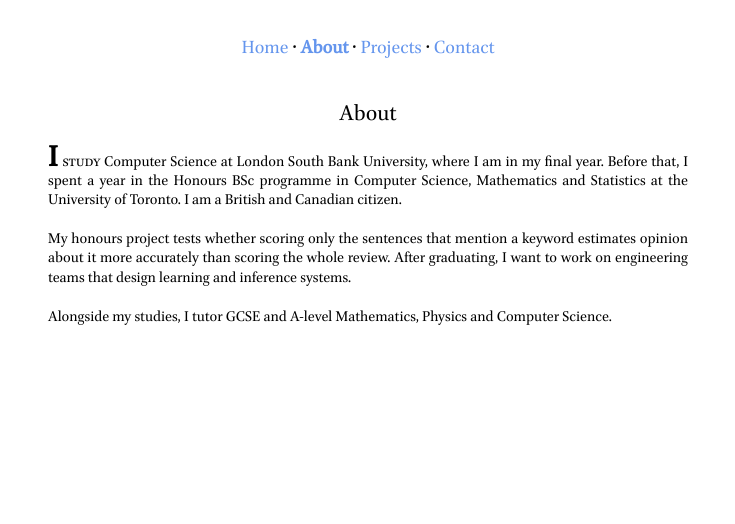
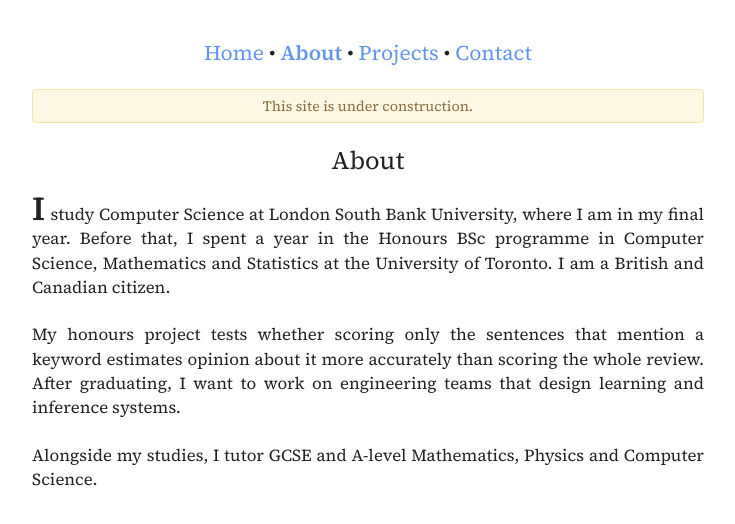
Before and after one commit to vpt-dev/personal-site, a plain HTML site: page about.html in a window 1280 px wide. Shown: the whole page, without its empty margins (272-1007 px from the left). Drawn offline with Linux system fonts and the light colour scheme.

Commit message:
Switch to Source Serif 4 and add an under-construction notice
Co-Authored-By: Claude Opus 5.5 <noreply@anthropic.com>
Claude-Session: https://claude.ai/code/session_017q7rfw7ZbtCX73So5VVKgL

```diff
--- a/about.html
+++ b/about.html
@@ -5,6 +5,9 @@
 	<meta name="viewport" content="width=device-width, initial-scale=1"/>
 	<meta name="author" content="Veer Patel"/>
 	<meta name="description" content="Personal website of Veer Patel, Computer Science student at London South Bank University."/>
+	<link rel="preconnect" href="https://fonts.googleapis.com"/>
+	<link rel="preconnect" href="https://fonts.gstatic.com" crossorigin/>
+	<link rel="stylesheet" href="https://fonts.googleapis.com/css2?family=Source+Serif+4:ital,opsz,wght@0,8..60,400;0,8..60,600;1,8..60,400&amp;display=swap"/>
 	<link rel="stylesheet" href="style.css"/>
 	<link rel="icon" href="favicon.ico"/>
 	<title>About — Veer Patel</title>
@@ -15,6 +18,7 @@
 	</div>
 
 	<div id="content">
+		<p id="notice">This site is under construction.</p>
 		<h2>About</h2>
 		<p class="dc"><span class="sc">I study</span> Computer Science at London South Bank University, where I am in my final year. Before that, I spent a year in the Honours BSc programme in Computer Science, Mathematics and Statistics at the University of Toronto. I am a British and Canadian citizen.</p><br/>
 		<p>My honours project tests whether scoring only the sentences that mention a keyword estimates opinion about it more accurately than scoring the whole review. After graduating, I want to work on engineering teams that design learning and inference systems.</p><br/>
--- a/style.css
+++ b/style.css
@@ -1,6 +1,8 @@
 body {
 	background: white;
-	font-family: brill;
+	font-family: "Source Serif 4", Georgia, serif;
+	font-size: 1.05em;
+	color: #222;
 	margin: 1em;
 	counter-reset: footnotes;
 	font-feature-settings: "lnum";
@@ -53,7 +55,7 @@ h1, h2, h3 {
 }
 
 p {
-	line-height: 1.2em;
+	line-height: 1.45em;
 	margin: 0em 0em;
 	text-align: justify;
 }
@@ -103,3 +105,15 @@ a:hover {
 	font-family: courier;
 	src: url("courier.ttf") format("truetype");
 }
+
+/* Under-construction notice */
+#notice {
+	text-align: center;
+	font-size: 0.85em;
+	color: #8a6d3b;
+	background: #fcf8e3;
+	border: 1px solid #f0e1b0;
+	border-radius: 4px;
+	padding: 0.4em 0.8em;
+	margin-bottom: 1.5em;
+}
```
Also changed, not shown: contact.html (+4 -0 lines), index.html (+4 -0 lines), projects.html (+4 -0 lines).
